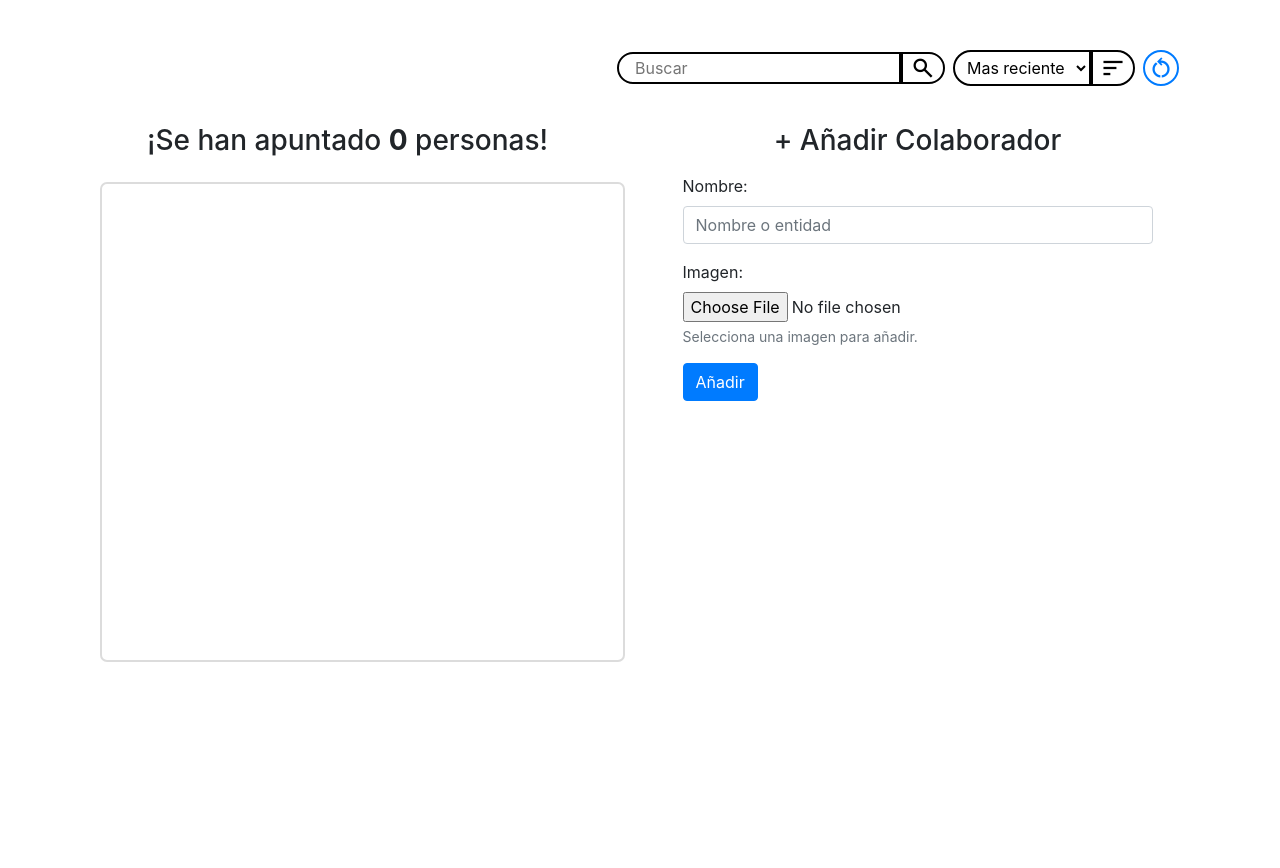
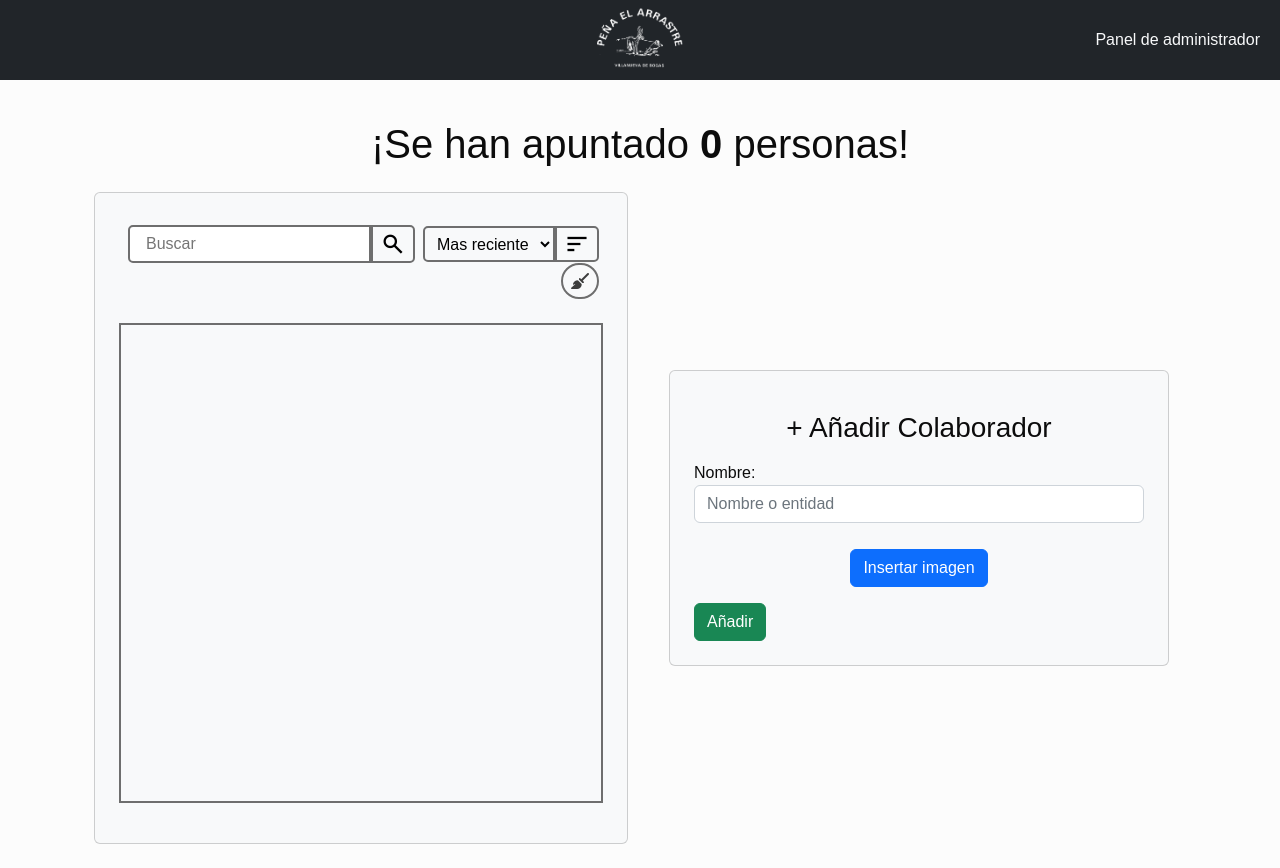
Before and after one commit to Karlos4T/Web_ELArrastre, a PHP site: the page made by src/admin23k9sp034i2nmd-ñ93482sf/admin_data.php in a window 1280 px wide. Before the commit the page ends 662 px from the top, so only its background shows below. Run offline with PHP 8.4, Linux system fonts and the light colour scheme; the visitor is signed in with stand-in values (Sample User, id 1); data that the repository does not hold is empty; some libraries are stand-ins or nearby versions.

Commit message:
proto-menu ui/ux admin update de secciones

```diff
--- a/assets/css/styles.css
+++ b/assets/css/styles.css
@@ -1,12 +1,22 @@
 body{
     background-color: #fcfcfc;
     color: #0c0c0c;
+    font-family: "Muli", sans-serif;
+}
+
+.menu{
+    height: 10vh;
+}
+
+a{
+    text-decoration: none;
 }
 
 #main .register-default{
     display: flex;
     align-items: center;
     justify-content: center;
+    background-color: #0049AF;
 }
 
 #main .register-default form{
@@ -16,92 +26,57 @@ body{
     flex-direction: column;
 }
 
-.register-default form .btn-del-input{
-    margin: 1rem;
+.register-default form .add_person{
+    outline: none;
+    border: none;
+    background-color: transparent;
+    color: aliceblue;
 }
 
-@keyframes intro {
-    from{
-        transform: translateY(1000px);
-    }
-    to{
-        transform: translateY(0px);
-    }
-}
-
-@keyframes intrologo {
-    from{
-        opacity: 0;
-    }
-    to{
-        opacity: 1;
-    }
-}
-
-.cont-rt{
-    height: 15vh;
-}
-
-.container-text{
-    animation: introtext 1.2s;
-}
-
-.container-text img{
-    max-width: 500px;
-}
-
-@media (max-width: 600px) {
-    .cont-rt{
-        height: 10vh;
-    }
-}
-
-.rt{
-    text-decoration: none;
-
-    transform: scale(100%);
-    transition: .2s;
-}
-
-.rt:hover{
-    transform: scale(110%);
-    transition: .2s;
-
-}
-
-img{
-    animation: introimg 1s;
-}
-
-@keyframes introimg {
-    from{
-        transform: translateY(1000px);
-    }
-    to{
-        transform: translateY(0px);
-    }
-}
-
-@keyframes introtext {
-    from{
-        opacity: 0;
-    }
-    to{
-        opacity: 1;
-    }
+.register-default form .btn-del-input{
+    outline: none;
+    border: none;
+    background-color: transparent;
+    color: aliceblue;
+    font-size: 1.5rem;
+    margin: 1rem 0 1rem 1rem;
 }
 
 
+.collaborators{
+    font-weight: 700;
+    justify-content: center;
+}
+
+.collaborators .card_colab{
+    max-width: 400px;
+    height: auto;
+}
+.collaborators .logo_collab{
+    object-fit: cover;
+}
+
+
+.logros{
+    display: flex;
+    align-items: center;
+    min-height: 500px;
+}
+
+.logros img{
+    object-fit: cover;
+    max-height: 400px;
+}
 
 .filter{
-    height: 10vh;
+    display: flex;
+    justify-content: space-between;
 }
 
 .btn-searchers{
     background: transparent;
-
-    border: 2px solid ;
-    border-radius: 0 20px 20px 0;
+    border: 2px solid #6e6e6e;
+    border-radius: 0 5px 5px 0;
 }
 
 .btn-searchers:hover{
@@ -113,26 +88,24 @@ img{
     transform: scale(105%);
 }
 
-a{
+.btn-reset{
+    color: #3d3d3d!important;
     background: transparent;
-    border: 2px solid ;
+    border: 2px solid #6e6e6e;
     border-radius: 20px;
     text-decoration: none;
-
     transition: .2s;
 }
 
-a:hover{
-    transform: rotate(-90deg);
-
-    background: rgba(204, 204, 204, 0.347);
+.btn-reset:hover{
+    text-decoration: none;
+    transform: scale(1.1);
 }
 
 .select{
     background: transparent;
-
-    border-radius: 20px 0 0 20px;
-    border:  2px solid;
+    border-radius: 5px 0 0 5px;
+    border:  2px solid #6e6e6e;
     cursor: pointer;
 }
 
@@ -156,10 +129,9 @@ button:hover .sort{
 }
 
 .intext{
-    border: 2px solid ;
-    border-radius: 20px 0 0 20px;
+    border: 2px solid #6e6e6e;
+    border-radius: 5px 0 0 5px;
     height: 100%!important;
-    background: transparent;
 }
 
 .intext:focus{
@@ -177,8 +149,7 @@ button:hover .sort{
 .table{
     height: 60vh;
     overflow-y: scroll;
-    border: 2px solid gainsboro;
-    border-radius: 7px;
+    border: 2px solid #6e6e6e;
 }
 
 .table::-webkit-scrollbar{
@@ -188,13 +159,13 @@ button:hover .sort{
 }
 
 .table::-webkit-scrollbar-thumb{
-    background-color: rgb(240, 240, 240);
+    background-color: #6e6e6e;
+    border: 1px solid rgb(174, 174, 174);
     border-radius: 50vw;
 }
 
 .row_table{
-    border-bottom: solid 1px ;
-
+    border-bottom: solid 1px rgb(174, 174, 174);
 }
 
 .cont-name{
@@ -203,8 +174,6 @@ button:hover .sort{
     text-overflow: ellipsis;
     overflow: hidden;
 }
-
-
 
 .info{
     text-decoration: none;
@@ -233,6 +202,61 @@ button:hover .sort{
 
 }
 
-img{
-    max-width: 500px!important;
+.fa-circle-down{
+    animation: down 2 1s;
 }
+
+@keyframes down {
+    0%{
+        transform: translateY(0px);
+    }
+    50%{
+        transform: translateY(20px);
+    }
+    100%{
+        transform: translateY(0px);
+
+    }
+}
+
+@keyframes intro {
+    from{
+        transform: translateY(1000px);
+    }
+    to{
+        transform: translateY(0px);
+    }
+}
+
+@keyframes intrologo {
+    from{
+        opacity: 0;
+    }
+    to{
+        opacity: 1;
+    }
+}
+
+@media (max-width: 600px) {
+    .cont-rt{
+        height: 10vh;
+    }
+}
+
+@keyframes introimg {
+    from{
+        transform: translateY(1000px);
+    }
+    to{
+        transform: translateY(0px);
+    }
+}
+
+@keyframes introtext {
+    from{
+        opacity: 0;
+    }
+    to{
+        opacity: 1;
+    }
+}
--- a/assets/js/javascript.js
+++ b/assets/js/javascript.js
@@ -23,11 +23,11 @@ generarInput = (e) => {
     nuevoDiv.className = "d-flex";
 
     nuevoInput.type = "text";
-    nuevoInput.placeholder = "Pon el nombre y apellidos de tu acompañante";
-    nuevoInput.className = "my-3 p-2 w-100";
+    nuevoInput.placeholder = "Nombre y apellidos de tu acompañante";
+    nuevoInput.className = "form-control my-3 p-2 w-100";
     nuevoInput.name = "name" + contadorInputs;
 
-    nuevoDelBtn.className = "btn btn-danger btn-del-input";
+    nuevoDelBtn.className = "btn-del-input";
     nuevoDelBtn.id = contadorInputs;
     nuevoDelBtn.addEventListener("click", function(e){
         e.preventDefault()
--- a/src/admin23k9sp034i2nmd-ñ93482sf/add_collaborators.php
+++ b/src/admin23k9sp034i2nmd-ñ93482sf/add_collaborators.php
@@ -1,47 +1,36 @@
-<!DOCTYPE html>
-<html lang="es">
-<head>
-    <meta charset="UTF-8">
-    <meta name="viewport" content="width=device-width, initial-scale=1.0">
-    <title>Formulario para Añadir Imagen y Texto</title>
-    <link rel="stylesheet" href="https://maxcdn.bootstrapcdn.com/bootstrap/4.5.2/css/bootstrap.min.css">
 <style>
-        body {
-            padding: 20px;
-        }
     .formulario {
         max-width: 500px;
         margin: 0 auto;
     }
     .preview-imagen {
-            max-width: 10rem;
+        max-width: 100%;
         margin-top: 10px;
     }
     .preview-imagen img {
-            max-width: 10rem;
+        width: 100%;
+        margin-top: 2rem;
     }
 </style>
-</head>
 <body>
 
-<div class="container formulario">
+<div class="d-flex flex-column justify-content-center formulario h-100">
+    <div class="card bg-light p-4 my-3">
         <h3 class="text-center my-3">+ Añadir Colaborador</h3>
         <form method="post" action="../back/post_collaborators.php" enctype="multipart/form-data">
             <div class="form-group">
                 <label for="texto">Nombre:</label>
-            <input class="form-control" id="texto" rows="4" name="name" placeholder="Nombre o entidad"></input>
+                <input required class="form-control" id="texto" name="name" placeholder="Nombre o entidad">
             </div>
             <div class="preview-imagen"></div>
-        <div class="form-group">
-            <label for="imagen">Imagen:</label>
-            <input type="file" class="form-control-file" name="img" accept="image/*" id="imagen">
-            <small id="imagenHelp" class="form-text text-muted">Selecciona una imagen para añadir.</small>
+            <div class="form-group d-flex justify-content-center">
+                <label class="btn btn-primary my-3" for="imagen">Insertar imagen</label>
+                <input type="file" class="form-control-file d-none" name="img" accept="image/*" id="imagen">
             </div>
-        <button type="submit" class="btn btn-primary">Añadir</button>
+            <button type="submit" class="btn btn-success">Añadir</button>
         </form>
-
     </div>
-
+</div>
 <!-- Agrega los scripts de Bootstrap y jQuery -->
 <script src="https://code.jquery.com/jquery-3.5.1.slim.min.js"></script>
 <script src="https://cdn.jsdelivr.net/npm/@popperjs/core@2.9.3/dist/umd/popper.min.js"></script>
@@ -68,6 +57,5 @@
         }
     });
 </script>
-
 </body>
 </html>
--- a/src/admin23k9sp034i2nmd-ñ93482sf/admin_data.php
+++ b/src/admin23k9sp034i2nmd-ñ93482sf/admin_data.php
@@ -6,12 +6,20 @@
         header("Location: ./index.php");
 ?>
 <body>
-    <div class="container d-flex justify-content-center">
+    <?php
+        include "../../src/includes/menu.php"
+    ?>
+    <div class="container py-4 d-flex justify-content-center">
         <div class="row w-100 d-flex justify-content-center">
+            <div class="row w-100 text-center my-3">
+                <h1>¡Se han apuntado <b> <?php echo get_n_users($con);?></b> personas!</h1>
+            </div>
+            <div class="col-12 col-md-6">
+                <div class="card p-4 bg-light">
                     <div class="filter w-100 d-flex justify-content-end mt-2">
-                <form action="./admin_data.php" method="GET" class="d-flex flex-wrap justify-content-between justify-content-md-end align-items-center">
+                        <form action="./admin_data.php" method="GET" class="d-flex flex-wrap justify-content-between justify-content-md-end align-items-center mb-4">
                             <div class="search d-flex mx-1">
-                        <input name="intext" type="text" class="intext h-100 py-1 px-3" placeholder="Buscar">
+                                <input name="intext" type="text" class="intext h-100 py-2 px-3" placeholder="Buscar">
                                 <button type="submit" class="px-2 d-flex align-items-center btn-searchers" value=""><span class="material-symbols-outlined">search</span></button>
                             </div>
                             <div class="order d-flex mx-1">
@@ -23,12 +31,8 @@
                                 </select>
                                 <button type="submit" class="h-100 p-auto px-2 py-1 d-flex align-items-center btn-searchers" value=""><span class="material-symbols-outlined sort">sort</span></button>
                             </div>
-                    <a class="btn-reset mx-1 d-flex p-1 align-content-center m-0" href="./admin_data.php"><span  class="material-symbols-outlined">restart_alt</span></a>
+                            <a class="btn-reset mx-1 d-flex p-2 align-content-center m-0" href="./admin_data.php"><i class="fa-solid fa-broom"></i></a>
                         </form>
-            </div>
-            <div class="col-12 col-md-6">
-                <div class="row w-100 text-center my-3">
-                    <h3 >¡Se han apuntado <b> <?php echo get_n_users($con);?></b> personas!</h3>
                     </div>
                     <div class="table">
 
@@ -61,6 +65,7 @@
                         ?>
                     </div>
                 </div>
+            </div>
             <div class="col-12 col-md-6">
                 <?php
                     include "./add_collaborators.php";
--- /dev/null
+++ b/src/includes/menu.php
@@ -0,0 +1,20 @@
+<div class="menu bg-dark p-1 d-flex align-items-center justify-content-between">
+    <div class="w-25">
+    </div>
+    <a class="h-100" href="../../src/front">
+        <img class="h-100" src="../../assets/imgs/Logo_arrastre_blanco.png" alt="">
+    </a>
+    <div class="w-25 d-flex justify-content-end px-3">
+        <?php
+        if (isset($_SESSION['rol']))
+        {
+            if ($_SESSION['rol'] == 'admin')
+            ?>
+                <a class="text-light" href="../../src/admin23k9sp034i2nmd-ñ93482sf/">
+                    Panel de administrador
+                </a>
+                <?php
+        }
+        ?>
+    </div>
+</div>
```
Also changed, not shown: src/front/collaborators.php (+29 -5 lines), src/front/index.php (+67 -20 lines), assets/imgs/Logo_AdelanteCLM.png (added), assets/imgs/Logo_arrastre.png (added), assets/imgs/collaborators/Logo green smoke definitivo resized.png (added), assets/imgs/collaborators/Logo green smoker 3 v2.png (added), assets/imgs/collaborators/Logo idea 1 color 2.png (added), assets/imgs/logros1.jpeg (added), assets/imgs/logros2.jpeg (added), assets/imgs/logros3.jpeg (added). Lines whose indentation alone changed are shown as unchanged.
